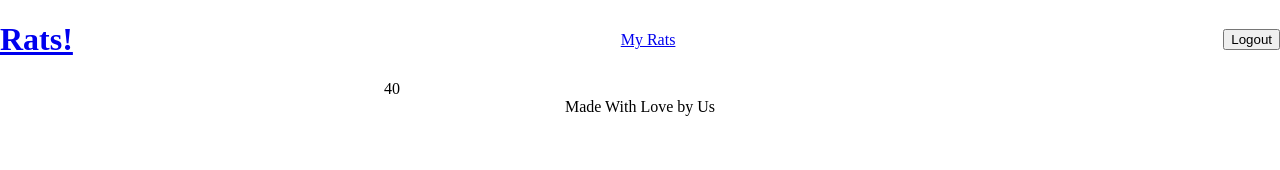
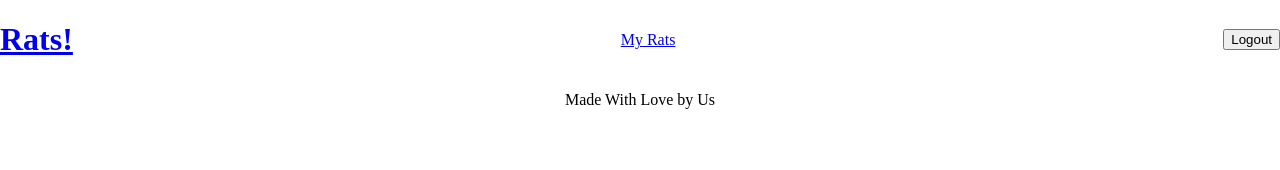
Before and after one commit to djbowen95/Rat-World, a React (Create React App) app in the folder client/: page /progress in a window 1280 px wide. Shown: the top 170 px of the page. Built offline with nearby package versions, Linux system fonts and the light colour scheme.

Commit message:
working on styles

```diff
--- a/client/src/Components/progress/Progress.js
+++ b/client/src/Components/progress/Progress.js
@@ -15,9 +15,7 @@ const styles = {
     background: "#eaedf3",
     boxShadow: "inset 0 10px 10px rgba(244, 245, 250, 0.9)",
   },
-  Progress: {
-    borderRadius: "50px",
-  },
+
   ProgressBar: {
     borderRadius: "50px",
   },
@@ -34,16 +32,6 @@ const styles = {
   //     animation: "reverse progress-bar-stripes 0.4s linear infinite
   //       animatePositive: "2s",
   //   },
-  //   @-webkit-keyframes animate-positive {
-  //     0% {
-  //       width: 0%;
-  //     }
-  //   }
-  //   @keyframes animate-positive {
-  //     0% {
-  //       width: 0%;
-  //     }
-  //   }
 
   center: {
     display: "block",
@@ -60,8 +48,10 @@ function Progress() {
           <div
             style={styles.progressBar}
             class="progress-bar progress-bar-info progress-bar-striped active"
-          ></div>
-          <div class="progress-value">
+          >
+            {" "}
+          </div>
+          <div style={styles.progressValue}>
             <div style={styles.center}>40</div>
           </div>
         </div>
```
